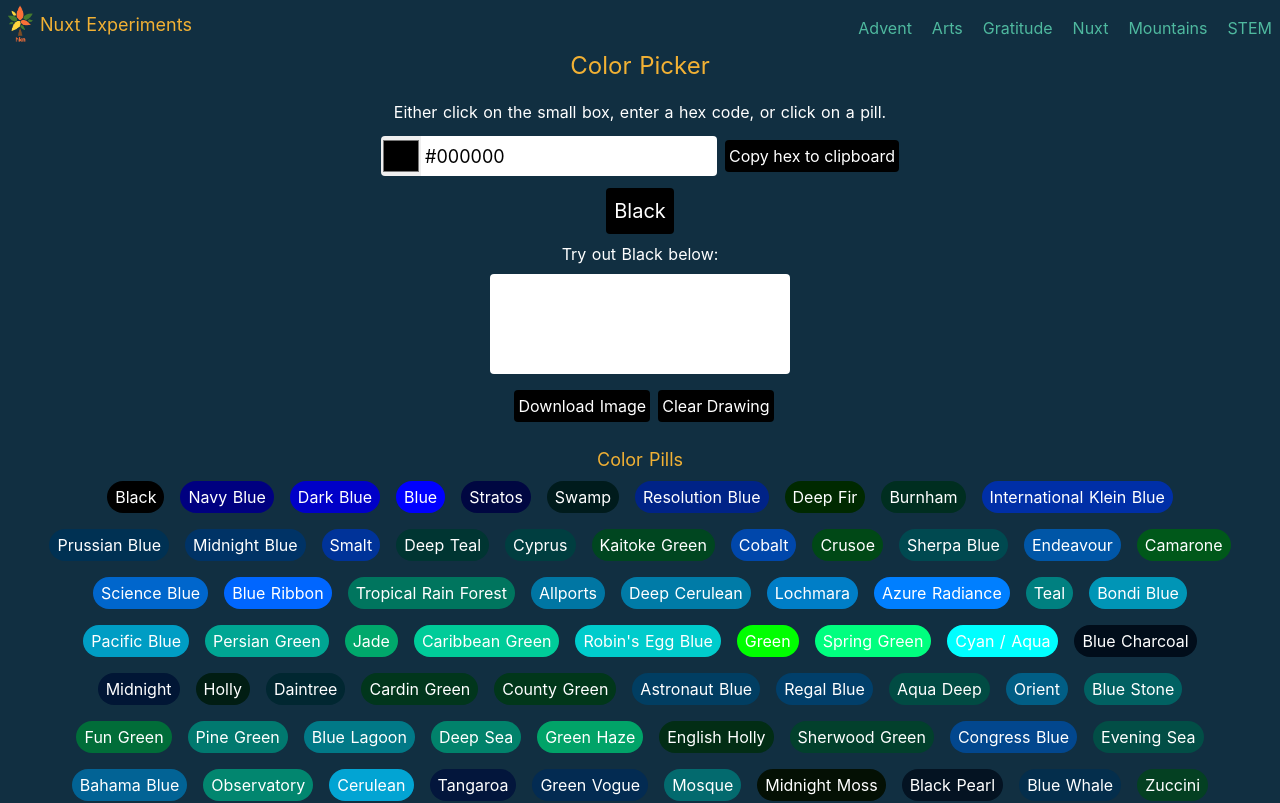
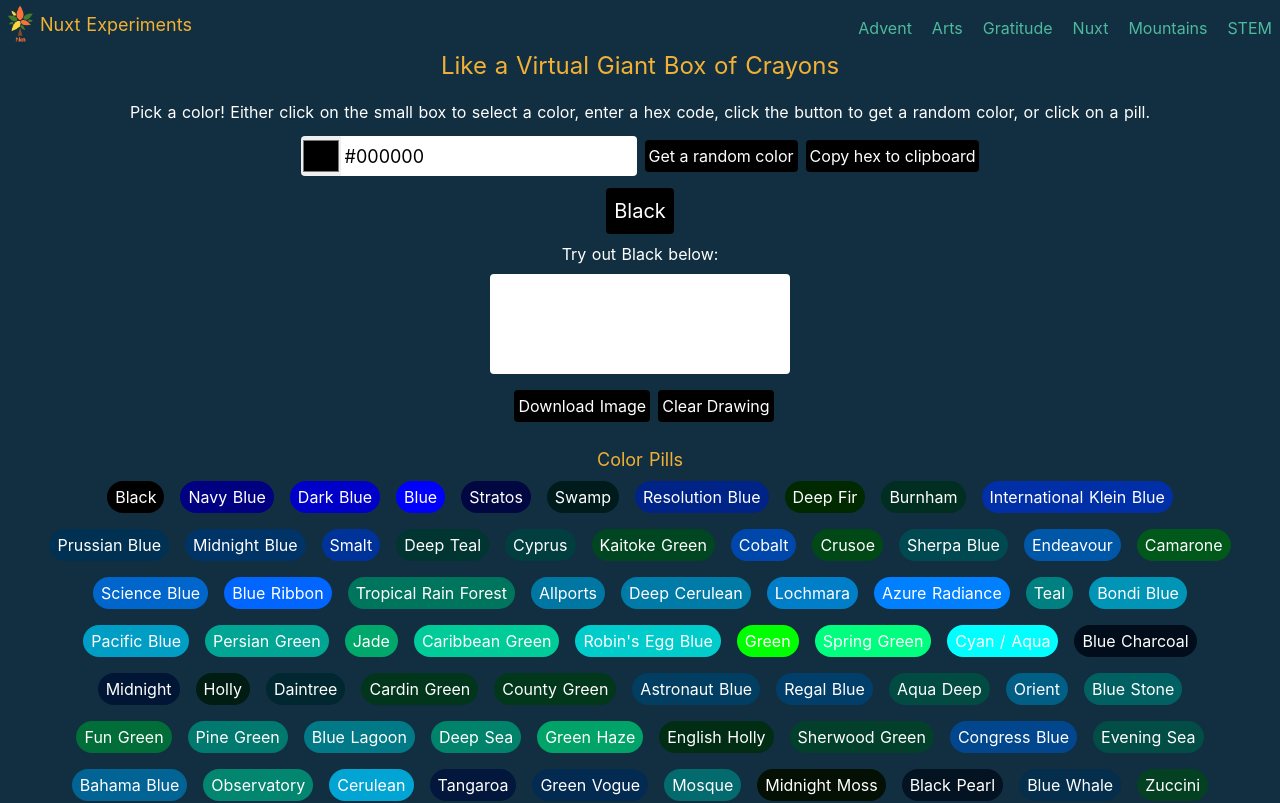
Before and after one commit to ethyl2/nuxt-experiment, a Nuxt app: page /arts/color-picker in a window 1280 px wide. Shown: the top 803 px of the page. Built offline with nearby package versions, Linux system fonts and the light colour scheme.

Commit message:
Content: Updates instructions in color-picker

```diff
--- a/pages/arts/color-picker.vue
+++ b/pages/arts/color-picker.vue
@@ -2,9 +2,10 @@
   <div
     class="flex flex-col items-center justify-center text-center mx-4 md:mx-10"
   >
-    <h1 class="text-2xl mb-4">Color Picker</h1>
+    <h1 class="text-2xl mb-4">Like a Virtual Giant Box of Crayons</h1>
     <p class="mb-2">
-      Either click on the small box, enter a hex code, or click on a pill.
+      Pick a color! Either click on the small box to select a color, enter a hex
+      code, click the button to get a random color, or click on a pill.
     </p>
     <form class="flex flex-col" @submit.prevent="getColorName">
       <div class="flex flex-col justify-around items-center md:flex-row">
@@ -28,6 +29,13 @@
         <button
           type="button"
           class="ml-2 p-1 bg-black text-white rounded my-2 hover:bg-gray-800"
+          @click="getRandomColor"
+        >
+          Get a random color
+        </button>
+        <button
+          type="button"
+          class="ml-2 p-1 bg-black text-white rounded my-2 hover:bg-gray-800"
           @click="selectText"
         >
           Copy hex to clipboard
@@ -43,7 +51,7 @@
     </form>
     <div
       v-if="hexColor"
-      class="flex justify-center items-center rounded mx-auto text-xl p-2 m-2"
+      class="flex justify-center items-center rounded mx-auto text-xl p-2 m-2 hover:text-black"
       :style="backgroundStyles"
     >
       {{ nameColor && !needsName ? nameColor : 'Name me, please!' }}
@@ -63,6 +71,8 @@
         Submit Name
       </button>
     </form>
+
+    <!-- Canvas Section -->
     <p v-if="nameColor && !needsName" class="hidden md:block">
       Try out {{ nameColor }} below:
     </p>
@@ -95,6 +105,7 @@
       </button>
     </div>
 
+    <!-- Color Pill Section -->
     <h2 class="text-lg md:mt-4">Color Pills</h2>
     <div class="flex justify-center items-center flex-wrap">
       <div
@@ -226,6 +237,11 @@ export default {
       input.select()
       document.execCommand('copy')
     },
+    getRandomColor() {
+      const randomIndex = Math.floor(Math.random() * this.colorNames.length)
+      this.hexColor = '#' + this.colorNames[randomIndex][0]
+      this.nameColor = this.colorNames[randomIndex][1]
+    },
   },
 }
 </script>
```
